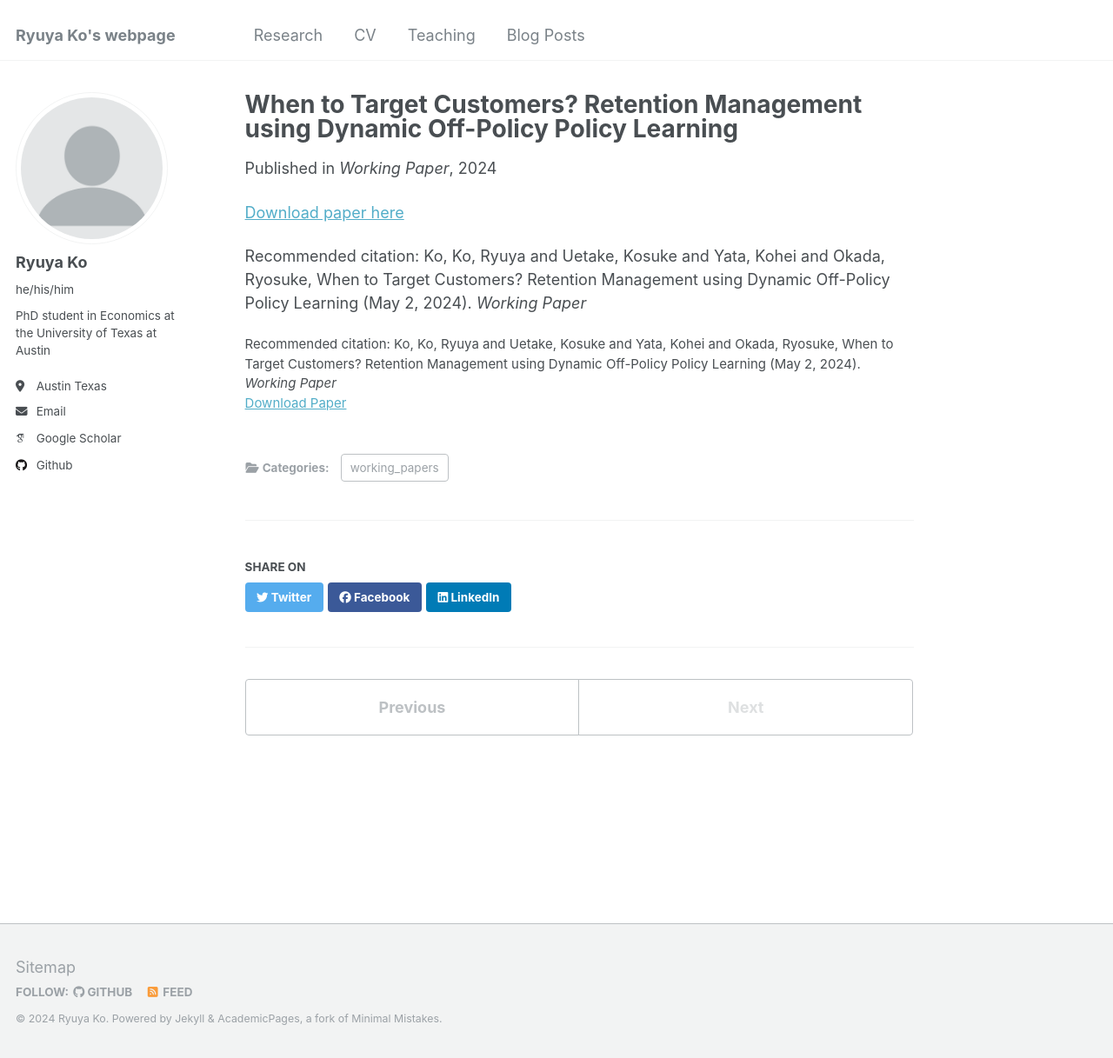
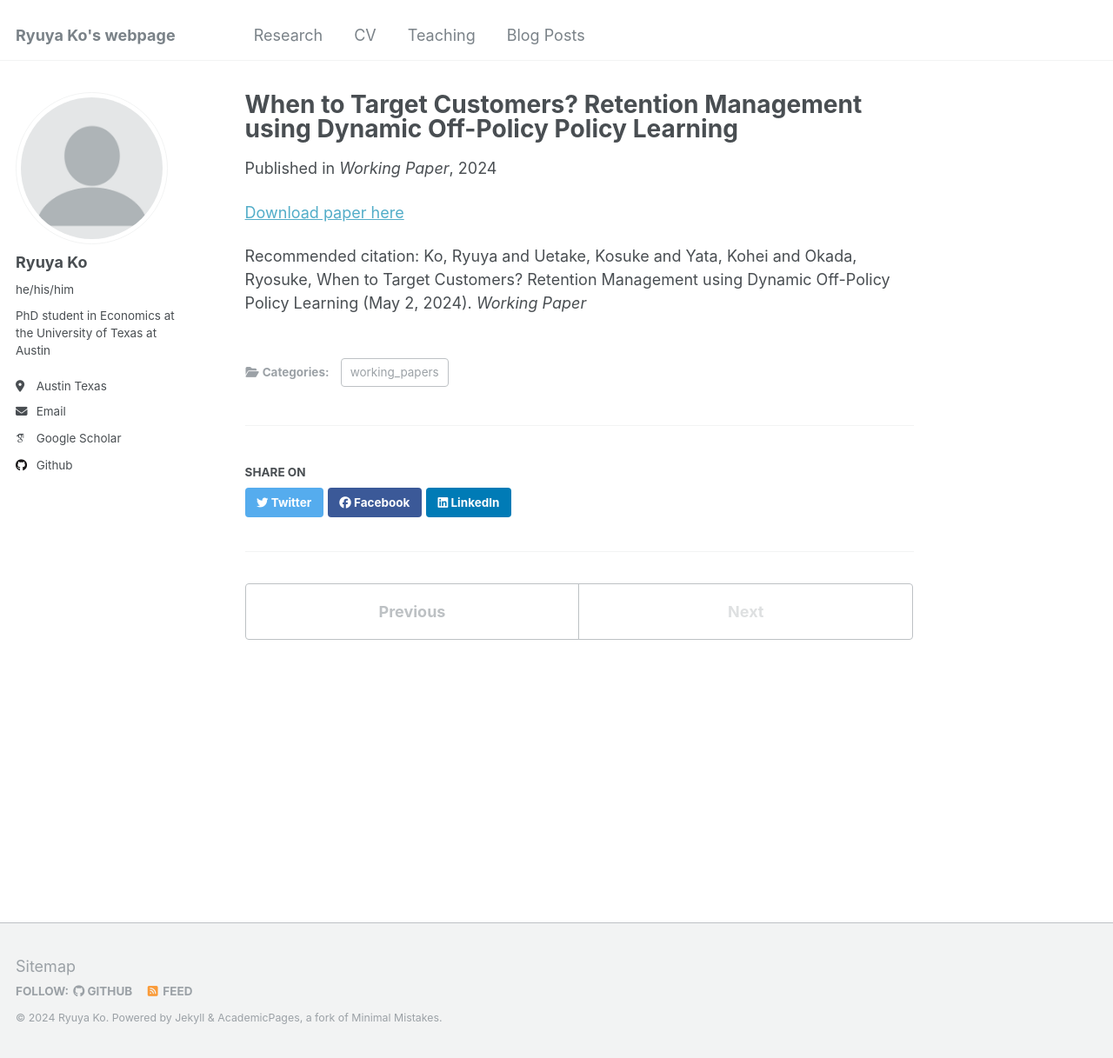
Before and after one commit to ryuya-ko/ryuya-ko.github.io, a Jekyll site: the page built from _publications/2024-05-02-optimal_targeting.md, in a window 1280 px wide and 1217 px high. Shown: the whole window at 87% size. Built offline with Jekyll 4.4.1, drawn with Linux system fonts in a browser that asks for light colours; some web fonts are replaced.

Commit message:
remove citation

```diff
--- a/_publications/2024-05-02-optimal_targeting.md
+++ b/_publications/2024-05-02-optimal_targeting.md
@@ -7,10 +7,10 @@ date: 2024-05-02
 venue: 'Working Paper'
 # slidesurl: 'http://academicpages.github.io/files/slides1.pdf'
 paperurl: 'http://ryuya-ko.github.io/files/optimal_targeting.pdf'
-citation: 'Ko,  Ko, Ryuya and Uetake, Kosuke and Yata, Kohei and Okada, Ryosuke, When to Target Customers? Retention Management using Dynamic Off-Policy Policy Learning (May 2, 2024). <i>Working Paper</i>'
+# citation: 'Ko, Ryuya and Uetake, Kosuke and Yata, Kohei and Okada, Ryosuke, When to Target Customers? Retention Management using Dynamic Off-Policy Policy Learning (May 2, 2024). <i>Working Paper</i>'
 ---
 <!-- [Download slides here](http://academicpages.github.io/files/slides1.pdf) -->
 
 [Download paper here](http://ryuya-ko.github.io/files/optimal_targeting.pdf)
 
-Recommended citation: Ko,  Ko, Ryuya and Uetake, Kosuke and Yata, Kohei and Okada, Ryosuke, When to Target Customers? Retention Management using Dynamic Off-Policy Policy Learning (May 2, 2024). <i>Working Paper</i>
+Recommended citation: Ko, Ryuya and Uetake, Kosuke and Yata, Kohei and Okada, Ryosuke, When to Target Customers? Retention Management using Dynamic Off-Policy Policy Learning (May 2, 2024). <i>Working Paper</i>
```
Also changed, not shown: _publications/2022-08-15-codeshare.md (+1 -1 lines), _publications/2023-12-30-cancellation_uncertainty.md (+1 -1 lines).
